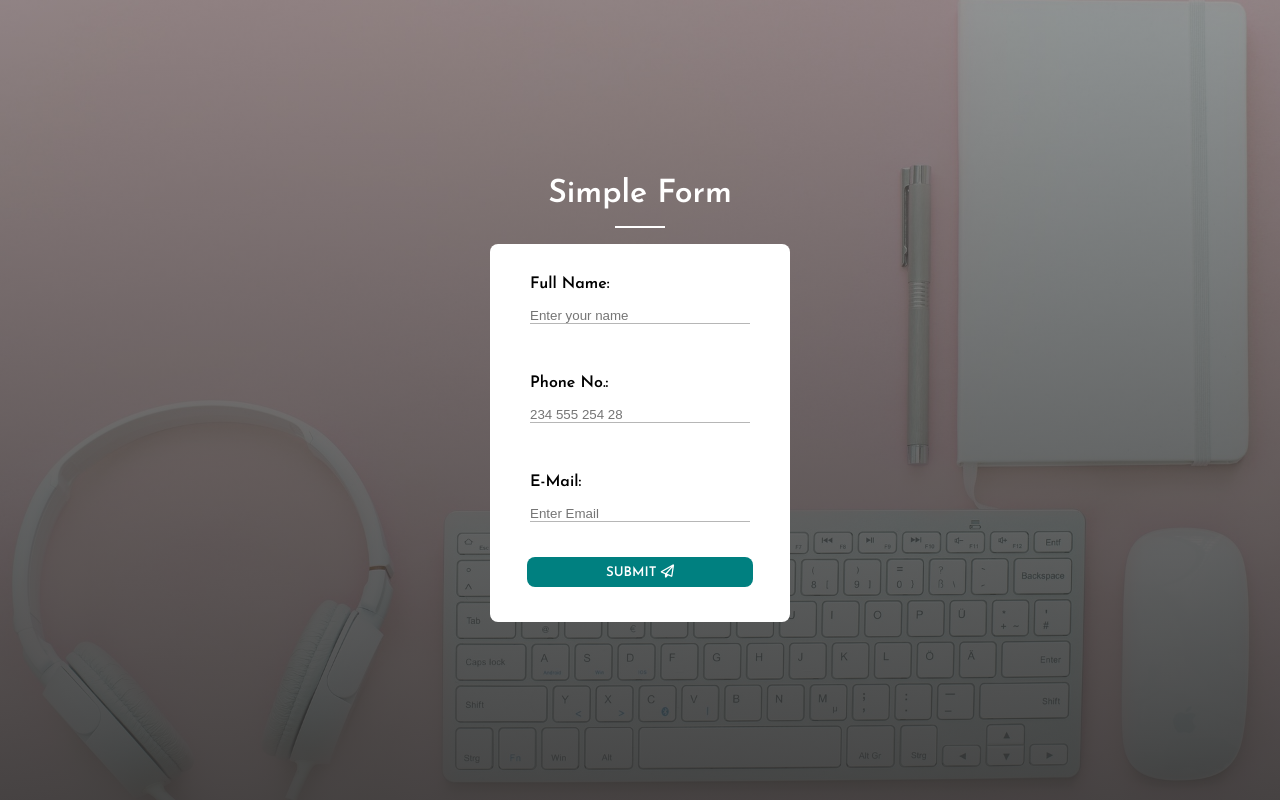
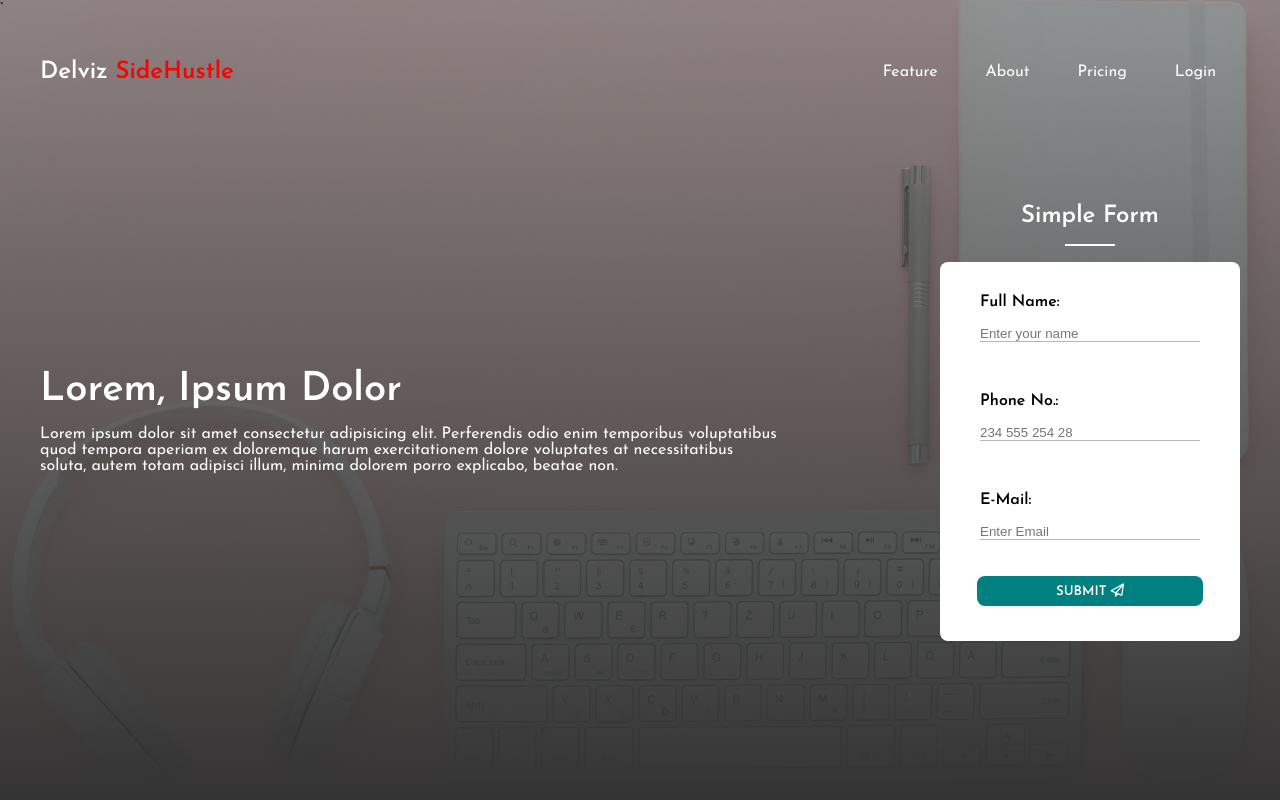
Before and after one commit to teeoris/Simple-Validation-Form--SideHustleProject, a plain HTML site: page Index.Html in a window 1280 px wide. Drawn offline with Linux system fonts and the light colour scheme.

Commit message:
Landing page

```diff
--- a/Index.Html
+++ b/Index.Html
@@ -17,8 +17,29 @@
 
     <title>SideHustle- SubmitValidationForm</title>
 </head>
-<body>
+<body>`
+    <section>
+        <div id="navbar">
+            <div class="navbar__container">
+                <h1 class="navbar__title">Delviz <span>SideHustle</span></h1>
+                <div class="navbar__linkWrap">
+                    <ul>
+                        <li><a href="#">feature</a></li>
+                        <li><a href="#">about</a></li>
+                        <li><a href="#">pricing</a></li>
+                        <li><a href="#">login</a></li>
+                    </ul>
+                </div>
+            </div>
+        </div>
         <div id="form">
+            <div class="form__descWrap">
+                <div class="form__descWrap">
+                    <h2>Lorem, ipsum dolor</h2>
+                    <p>Lorem ipsum dolor sit amet consectetur adipisicing elit. Perferendis odio enim temporibus voluptatibus quod tempora aperiam ex doloremque harum exercitationem dolore voluptates at necessitatibus soluta, autem totam adipisci illum, minima dolorem porro explicabo, beatae non.</p>
+                </div>
+            </div>
+            <div class="form__Wrap">
                 <div class="form__titleWrap">
                     <h1>simple form </h1>
                     <span></span>
@@ -52,6 +73,11 @@
                 </div>
                 </form>
             </div>
+        </div>
+    </section>
+    <section>
+
+    </section>
 
     <!-- JavaScrpt -->
     <script src="script.js"></script>
--- a/style.css
+++ b/style.css
@@ -5,7 +5,7 @@
 }
 
 body{
-    background: linear-gradient(rgba(53, 52, 52, 0.5), rgba(53, 52, 52, 0.9)),url(/images/IMG02.jpg);
+    background: linear-gradient(rgba(53, 52, 52, 0.5), rgba(53, 52, 52, 1.0)),url(/images/IMG02.jpg);
     background-position: center;
     background-size: cover;
     background-repeat: no-repeat;
@@ -15,12 +15,97 @@ body{
     font-family: 'Josefin Sans', sans-serif;
 }
 
+#navbar {
+    display: flex;
+    margin: 1.5rem auto;
+}
+
+.navbar__container {
+    width: 1200px;
+    margin: 0 auto;
+    display: flex;
+    justify-content: space-between;
+    align-items: center;
+}
+
+.navbar__title {
+    color: white;
+}
+
+.navbar__title span {
+    color: red;
+}
+
+.navbar__linkWrap {
+    display: flex;
+    align-items: center;
+    justify-content: center;
+}
+
+.navbar__linkWrap ul {
+    display: flex;
+    align-items: center;
+    justify-content: center;
+    text-transform: capitalize;
+}
+
+.navbar__linkWrap li {
+    display: flex;
+    align-items: center;
+    justify-content: center;
+    margin: 1rem;
+    padding: 0.5rem;
+    list-style: none;
+}
+
+.navbar__linkWrap li:hover {
+    border-bottom: 3px solid red;
+}
+
+.navbar__linkWrap a {
+    color: white;
+    cursor: pointer;
+    text-decoration: none;
+}
+
 #form {
+    display: flex;
+    align-items: center;
+    justify-content: space-around;
+    width: 1200px;
+    margin: 100px auto;
+}
+
+.form__descWrap {
+    display: flex;
+    align-items: flex-start;
+    justify-content: flex-start;
+    color: white;
+}
+
+.form__descWrap {
+    display: flex;
+    align-items: flex-start;
+    justify-content: flex-start;
+    flex-direction: column;
+    padding-right: 5rem;
+}
+
+.form__descWrap p {
+    padding-top: 1rem;
+}
+
+.form__descWrap h2 {
+    font-size: 2.5rem;
+    font-weight: bold;
+    text-transform: capitalize;
+}
+
+.form__Wrap {
     display: flex;
     flex-direction: column;
     align-items: center;
     justify-content: center;
-    height: 100vh;
 }
 
 .form__titleWrap {
```
Lines whose indentation alone changed are shown as unchanged.
